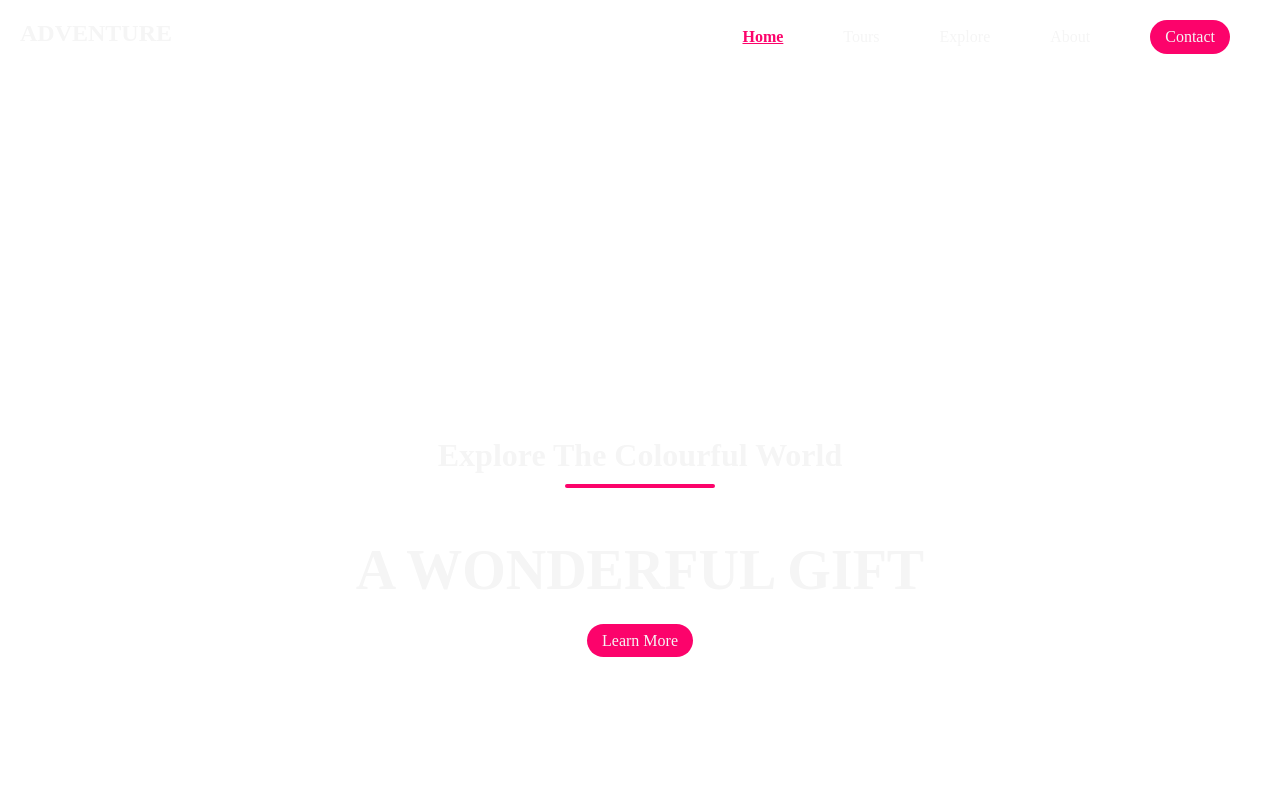
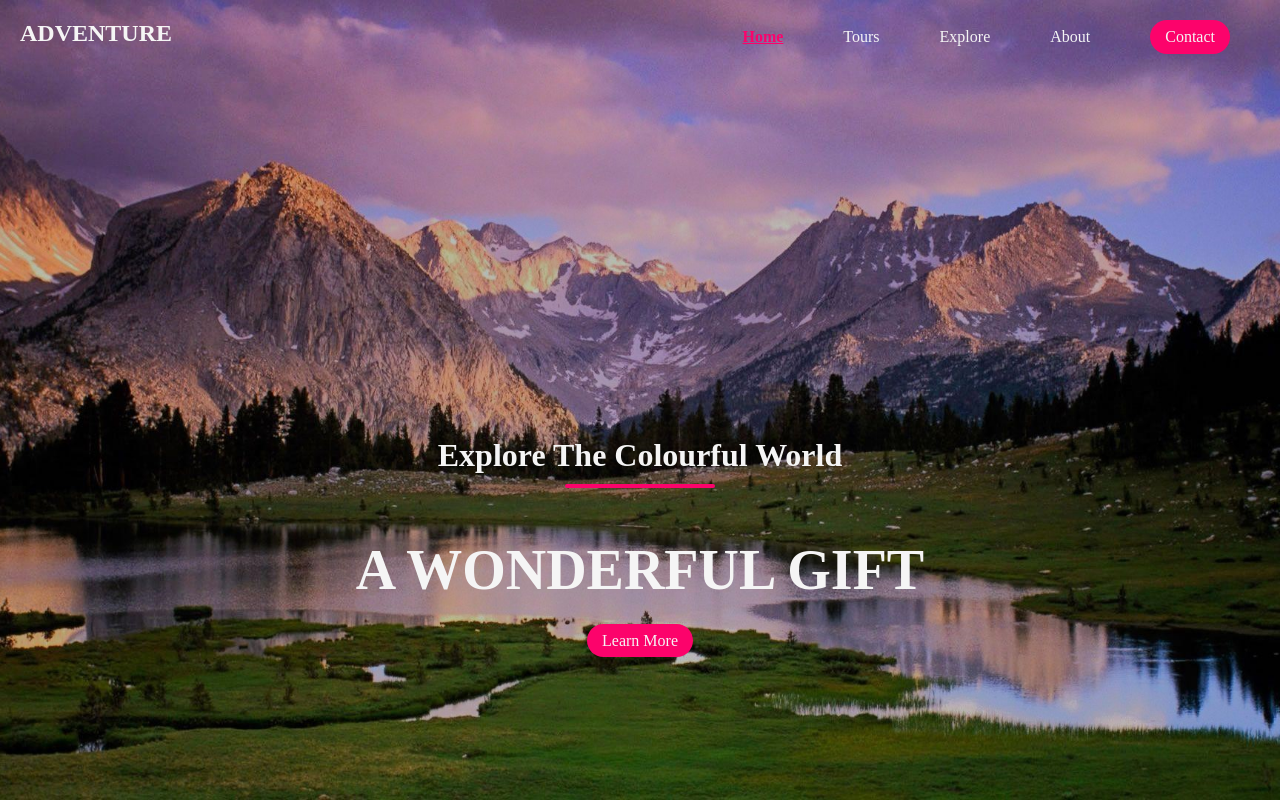
Before and after one commit to Amrit-Raj-17/Adventure-Website-practice, a plain HTML site: page index.html in a window 1280 px wide. Drawn offline with Linux system fonts and the light colour scheme; files whose address does not match are found by name.

Commit message:
Update style.css

```diff
--- a/style.css
+++ b/style.css
@@ -34,7 +34,7 @@ ul{
 header{
   width: 100vw;
   height: 100vh;
-  background-image: url("images\newmountain1.jpg");
+  background-image: url("newmountain1.jpg");
   background-size: cover;
   background-position: bottom;
   display: flex;
```
